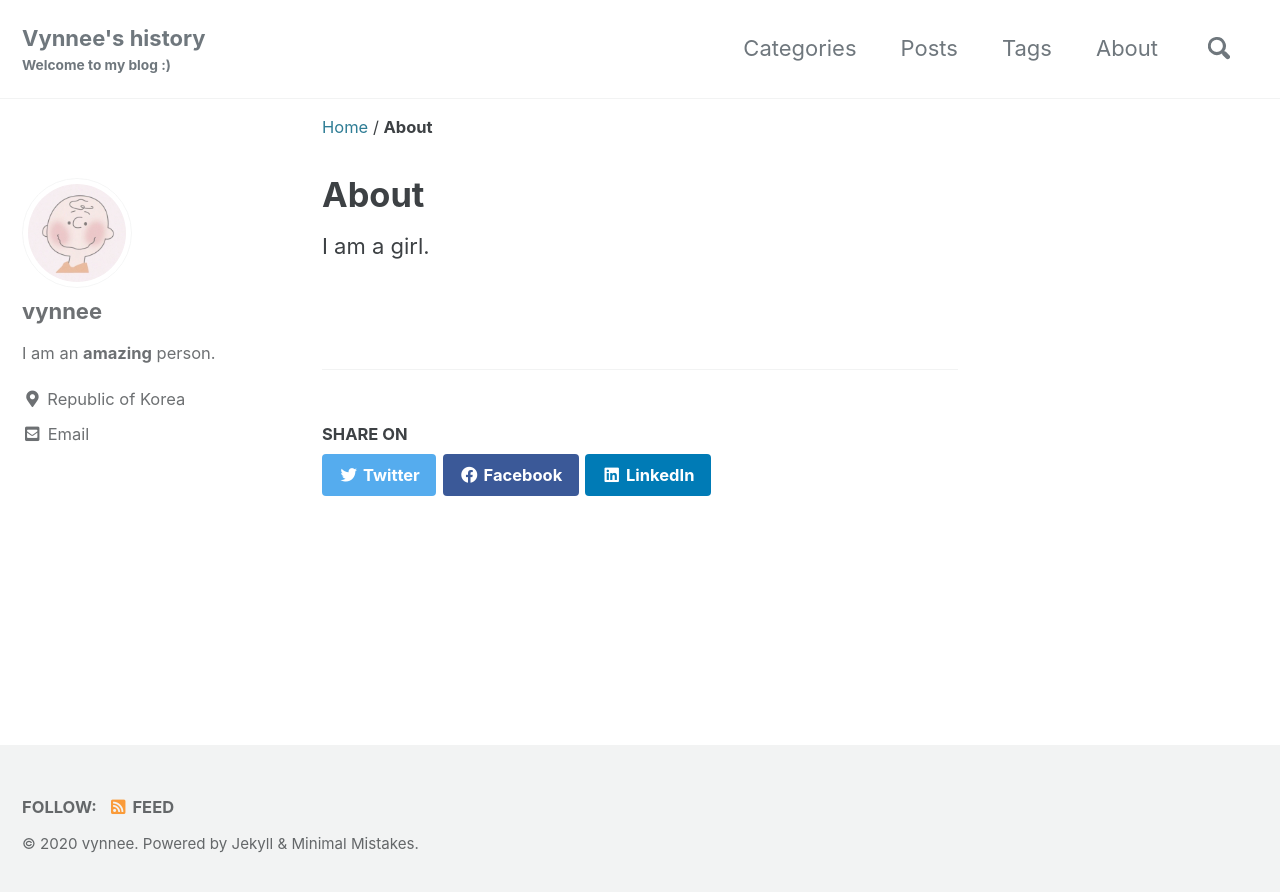
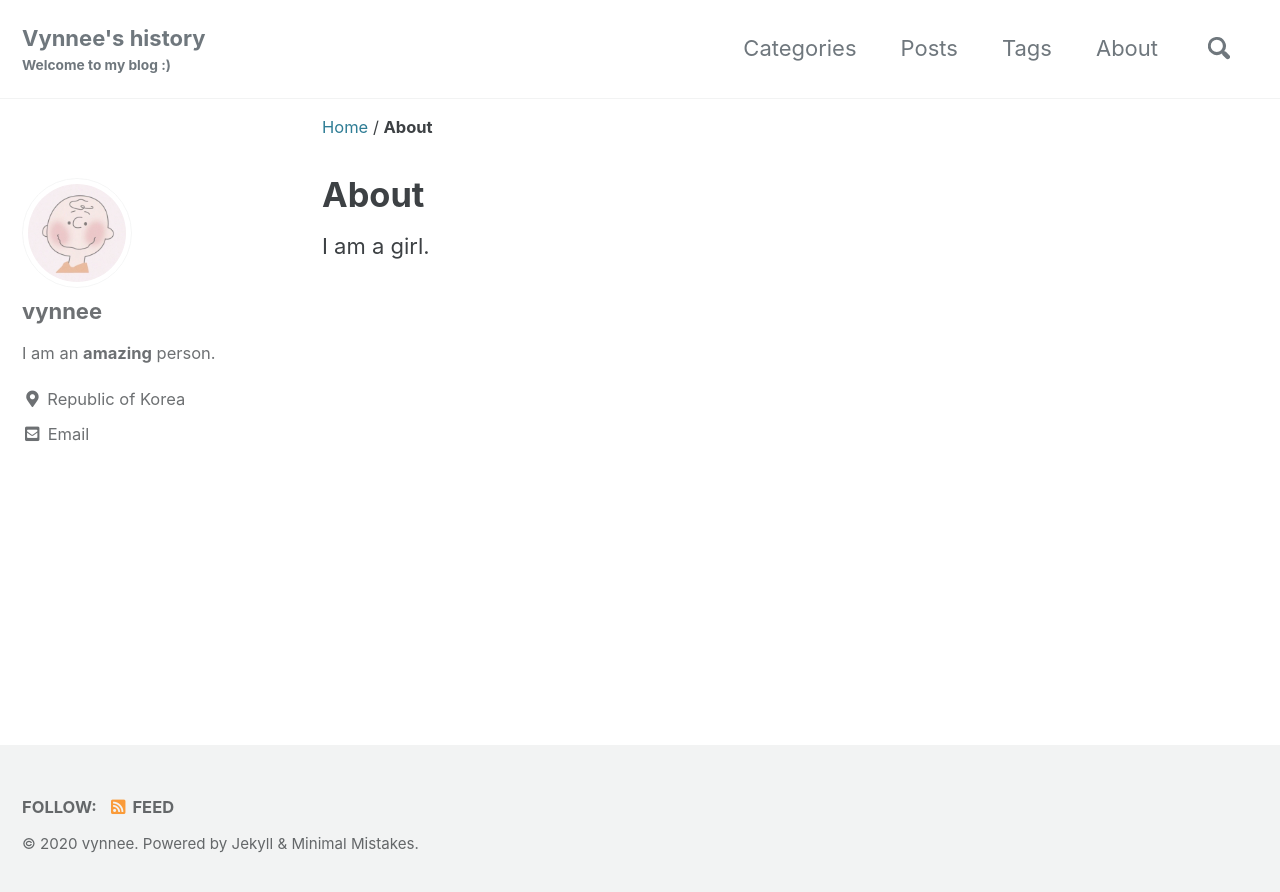
Before and after one commit to vynnee/vynnee.github.io, a Jekyll site: the page built from _pages/about.md, in a window 1280 px wide. Shown: the top 892 px of the page. Built offline with Jekyll 4.4.1, drawn with Linux system fonts in a browser that asks for light colours; cached includes are drawn as plain includes; some of the changed lines change nothing that is shown.

Commit message:
[2020-12-27] modify

```diff
--- a/_config.yml
+++ b/_config.yml
@@ -213,7 +213,7 @@
 permalink: /:categories/:title/
 paginate: 5 # amount of posts to show
 paginate_path: /page:num/
-timezone: Asia/Seoul # https://en.wikipedia.org/wiki/List_of_tz_database_time_zones
+timezone: # Asia/Seoul # https://en.wikipedia.org/wiki/List_of_tz_database_time_zones
 
 
 # Plugins (previously gems:)
@@ -283,6 +283,7 @@
       comments: true
       share: true
       related: true
+      popular: false
 
   # _pages
   - scope:
@@ -291,7 +292,3 @@
     values:
       layout: single
       author_profile: true
-      read_time: false
-      comments: false
-      share: true
-      related: false
```
